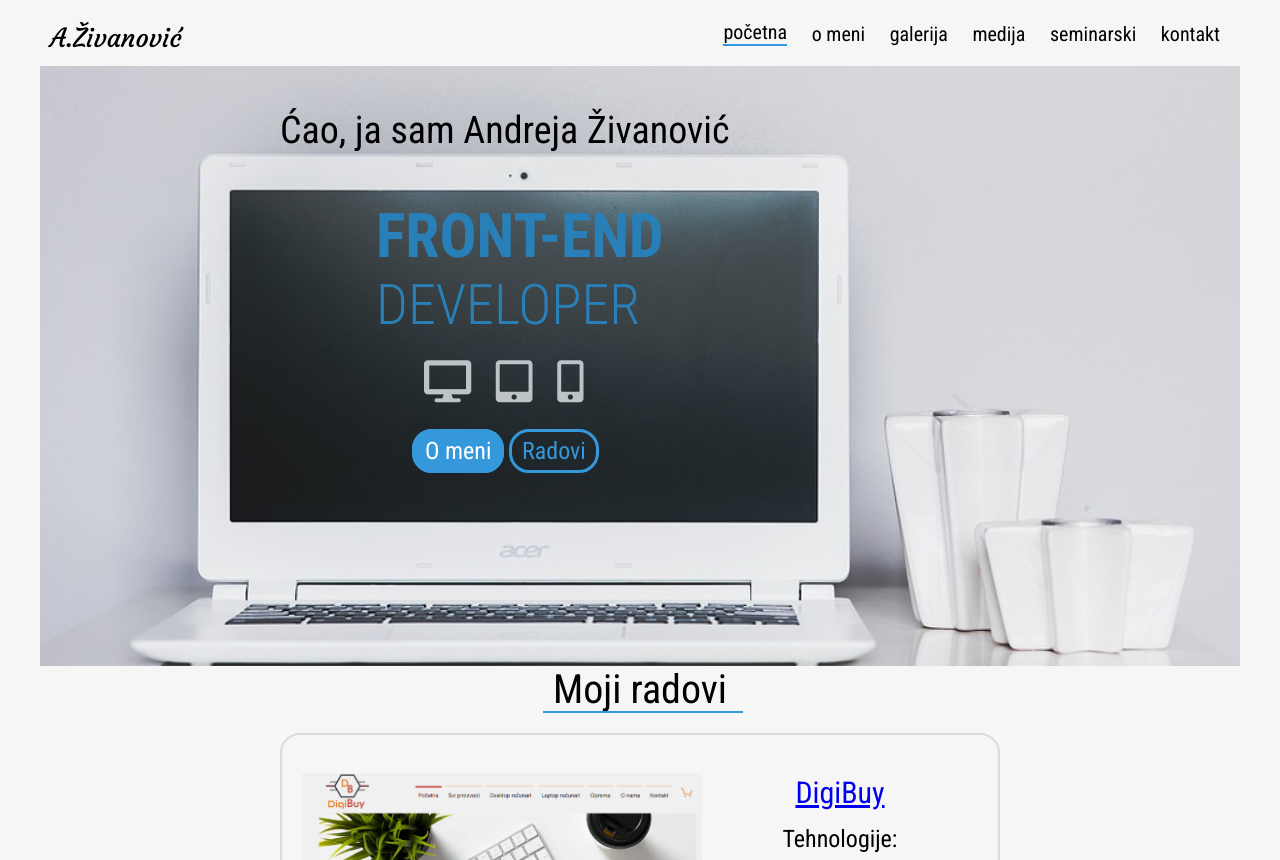
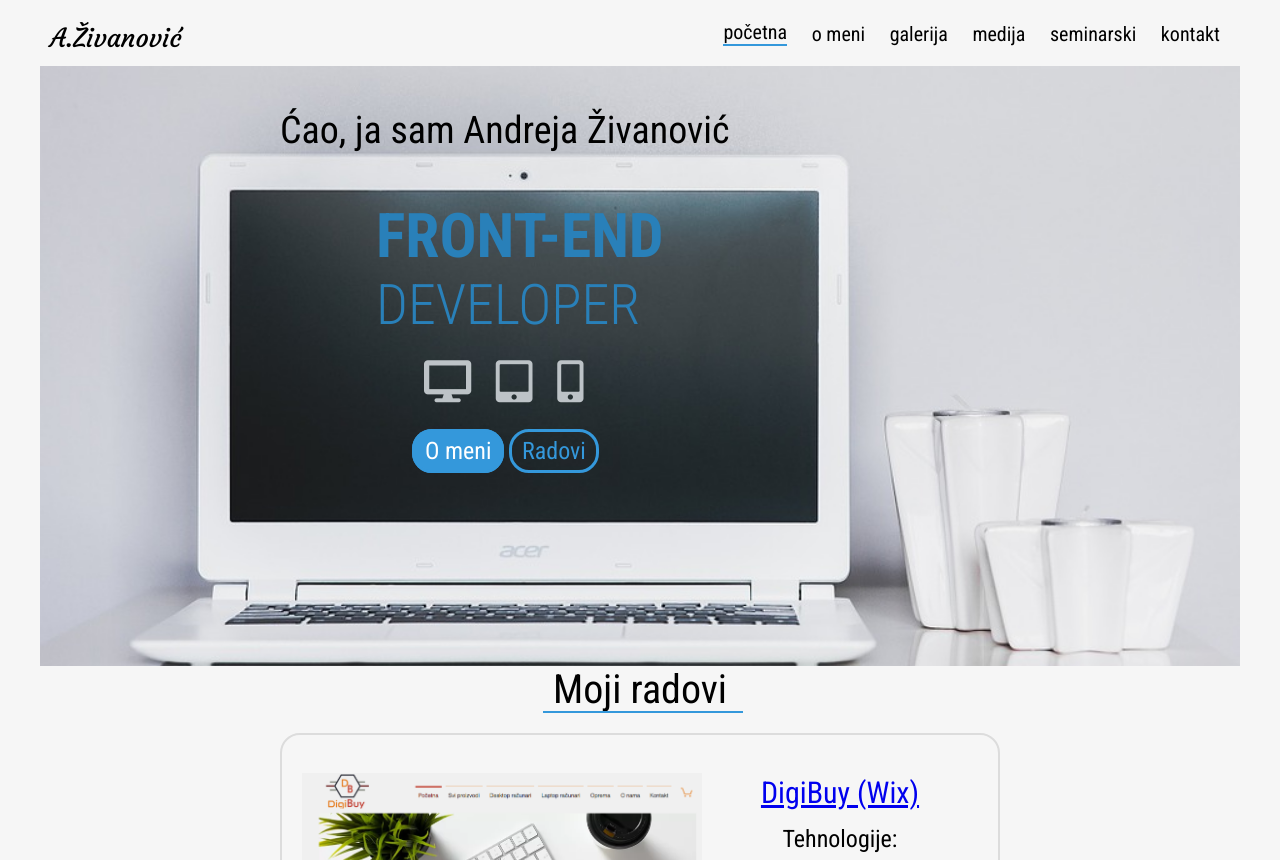
Before and after one commit to AndrejaZ/andrejaz.github.io, a plain HTML site: page index.html in a window 1280 px wide. Shown: the top 860 px of the page. Drawn offline with nearby package versions, Linux system fonts and the light colour scheme.

Commit message:
indo u projektima

```diff
--- a/index.html
+++ b/index.html
@@ -81,7 +81,7 @@
                     <div class="prvi-rad-screen wix-screen">
                     </div>
                     <div class="prvi-rad-tech">
-                       <p class="rad-naslov"><a href="https://andrejaziv1997.wixsite.com/digibuy">DigiBuy</a></p>
+                       <p class="rad-naslov"><a href="https://andrejaziv1997.wixsite.com/digibuy">DigiBuy (Wix)</a></p>
                         <p class="rad-tech">Tehnologije:</p>
                         <div class="tech-sep">
                         <p><i class="fab fa-html5 icon"></i> - HTML5</p>
```
